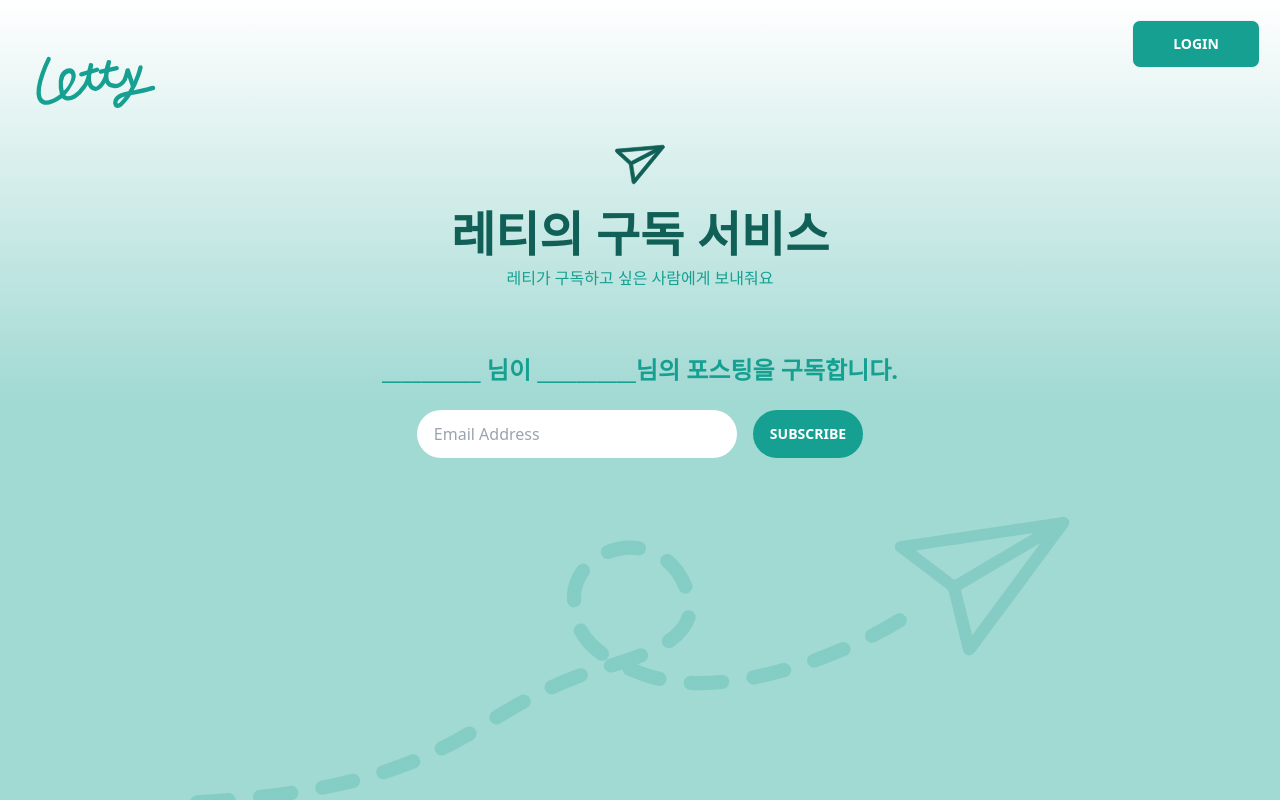
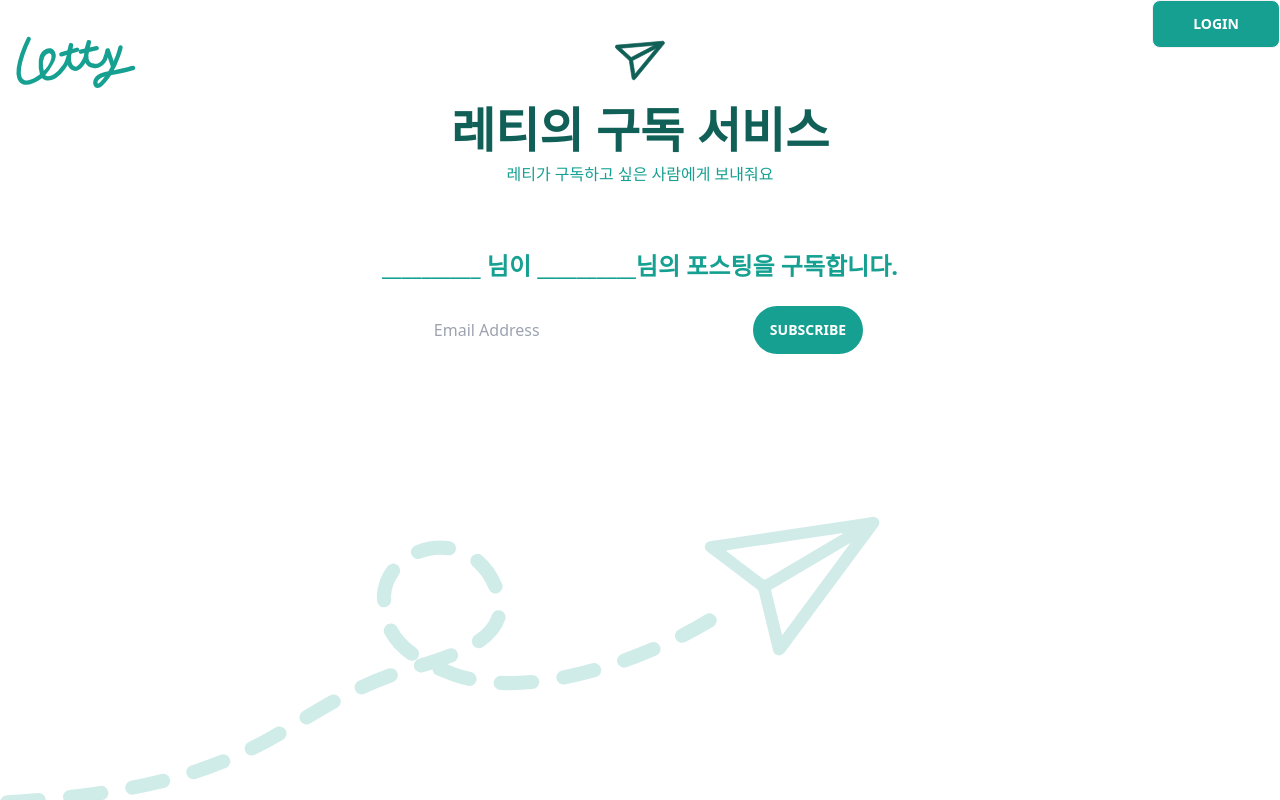
Before and after one commit to letty-project/letty-client, a React (Vite) app: page / in a window 1280 px wide. Built offline with nearby package versions, Linux system fonts and the light colour scheme.

Commit message:
feat: 기존 Header, Layout style 변경
- Header fixed 속성 삭제
- Layout 중앙 정렬 속성 삭제

```diff
--- a/src/components/Header1.tsx
+++ b/src/components/Header1.tsx
@@ -4,7 +4,7 @@ import Logo from "../assets/letty-icon.svg";
 const Header = () => {
   return (
     // <header className="h-28 w-screen fixed top-0"> 람쥐
-    <header className="fixed top-0 left-0 w-screen p-5">
+    <header className="w-screen h-24">
       <div className="flex flex-row justify-between">
         <Link to="/">
           <div>
--- a/src/components/Layout.tsx
+++ b/src/components/Layout.tsx
@@ -4,7 +4,7 @@ import { Outlet } from "react-router-dom";
 const Layout = () => {
   return (
     <>
-      <div className="h-screen w-screen bg-white bg-gradient-to-t from-[#15A09166] via-[#15A09166] to-white flex justify-center items-center flex-col">
+      <div className=" flex  flex-col">
         <Header />
         <Outlet />
       </div>
```
